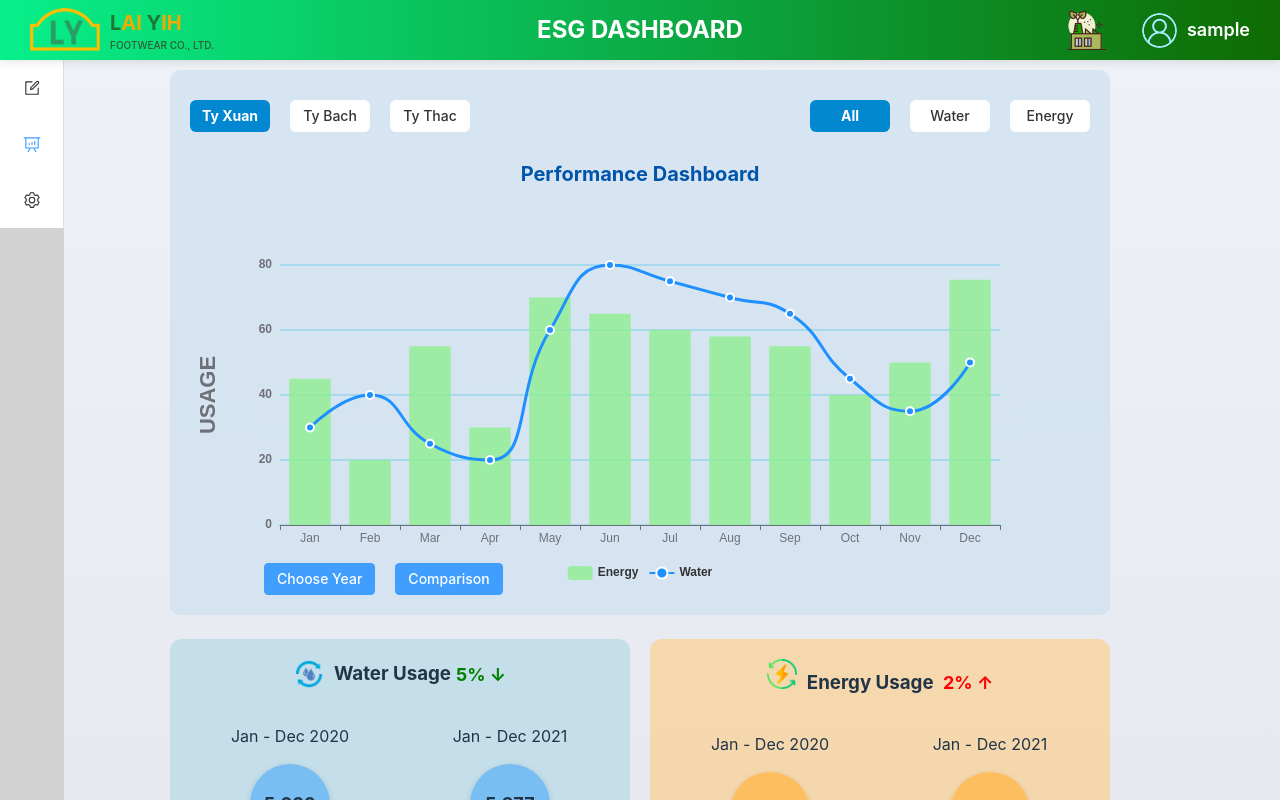
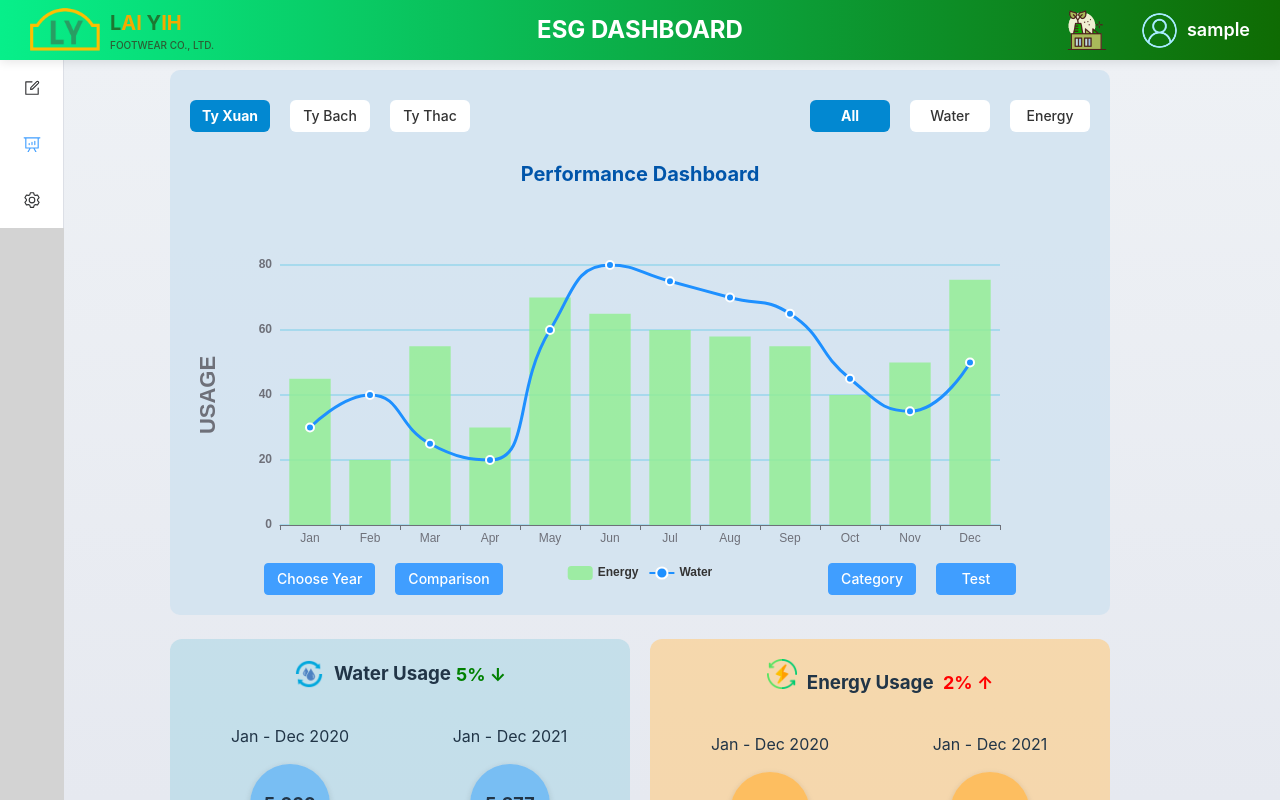
Before and after one commit to fengmanchin890/esg-api, a Vue app: page /mainPage/analyze in a window 1280 px wide. Built offline with nearby package versions, Linux system fonts and the light colour scheme; sample sign-in values are in the browser's storage; what ry-edit-table would draw is missing.

Commit message:
Edit ECharts

```diff
--- a/src/components/ECharts/ChartECharts.vue
+++ b/src/components/ECharts/ChartECharts.vue
@@ -82,7 +82,7 @@
   </el-dialog>
   <div class="chart-container">
     <div class="button-group">
-      <div class="left-buttons">
+      <div class="left-buttons-bottom">
         <el-button
           class="factory-pd"
           :class="{ active: activeFactory === 'tyxuan' }"
@@ -105,7 +105,7 @@
         >
       </div>
 
-      <div class="right-buttons">
+      <div class="right-buttons-top">
         <el-button
           class="button-w"
           :class="{ active: activeFilter === 'all' }"
@@ -133,13 +133,18 @@
     <div ref="echart" class="chart"></div>
 
     <div class="chart-controls">
-      <div class="left-buttons">
+      <div class="left-buttons-bottom">
         <el-button type="primary" @click="toggleDatePickerYear"
           >Choose Year</el-button
         >
         <el-button type="primary" @click="toggleDatePicker"
           >Comparison</el-button
         >
+      </div>
+      <div class="right-buttons-bottom">
+        <el-button type="primary" @click="toggleCategory">Category</el-button>
+        <el-button type="primary">Test</el-button>
+
       </div>
     </div>
   </div>
@@ -236,20 +241,25 @@ const confirmSelection = () => {
   padding: 10px 0;
 }
 
-.left-buttons {
+.right-buttons-bottom {
   display: flex;
   gap: 8px;
   align-items: center;
 }
 
-.right-buttons {
+.left-buttons-bottom {
+  display: flex;
+  gap: 8px;
+  align-items: center;
+}
+.right-buttons-top {
   display: flex;
   gap: 8px;
   align-items: center;
 }
 
-.right-buttons .el-button,
-.left-buttons .el-button {
+.right-buttons-top .el-button,
+.left-buttons-bottom .el-button, .right-buttons-bottom .el-button {
   min-width: 80px;
   text-align: center;
   padding: 8px 12px;
@@ -279,15 +289,15 @@ const confirmSelection = () => {
   width: 80%;
 }
 
-.left-buttons .right-buttons {
+.left-buttons-bottom .right-buttons-top {
   display: flex;
   gap: 10px;
 }
-.left-buttons button.active {
+.left-buttons-bottom button.active {
   background: #0288d1;
   color: white;
 }
-.right-buttons button.active {
+.right-buttons-top button.active {
   background: #0288d1;
   color: white;
 }
@@ -374,7 +384,7 @@ const confirmSelection = () => {
 
 .picker-row {
   display: flex;
-  gap: 10px;
+  gap: 20px;
 }
 
 .picker-group {
@@ -405,7 +415,7 @@ const confirmSelection = () => {
   flex: 1;
   font-size: 14px;
 }
-.mg{
-    margin-left:-64px;
+.mg {
+  margin-left: -64px;
 }
 </style>
```
